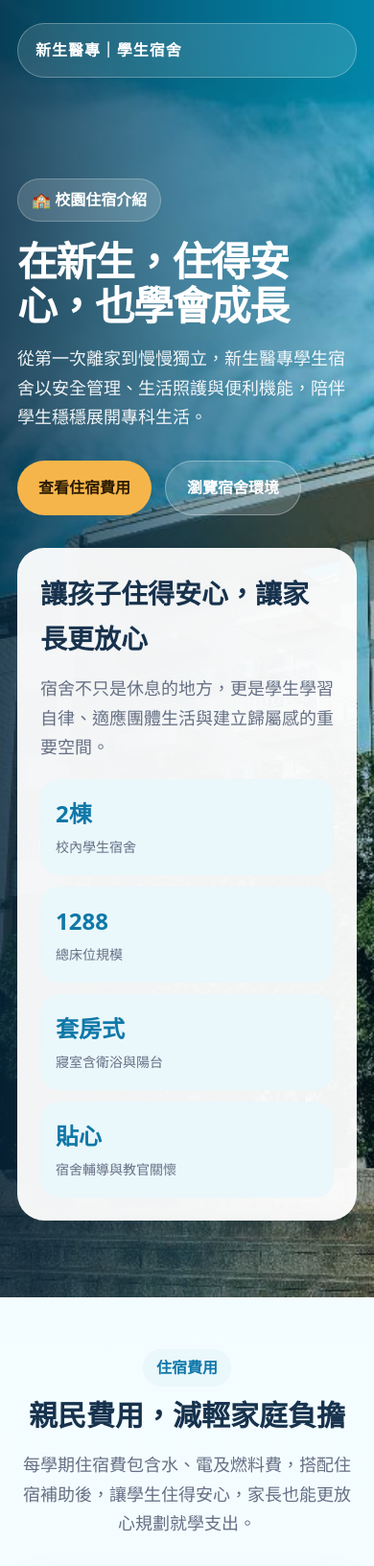
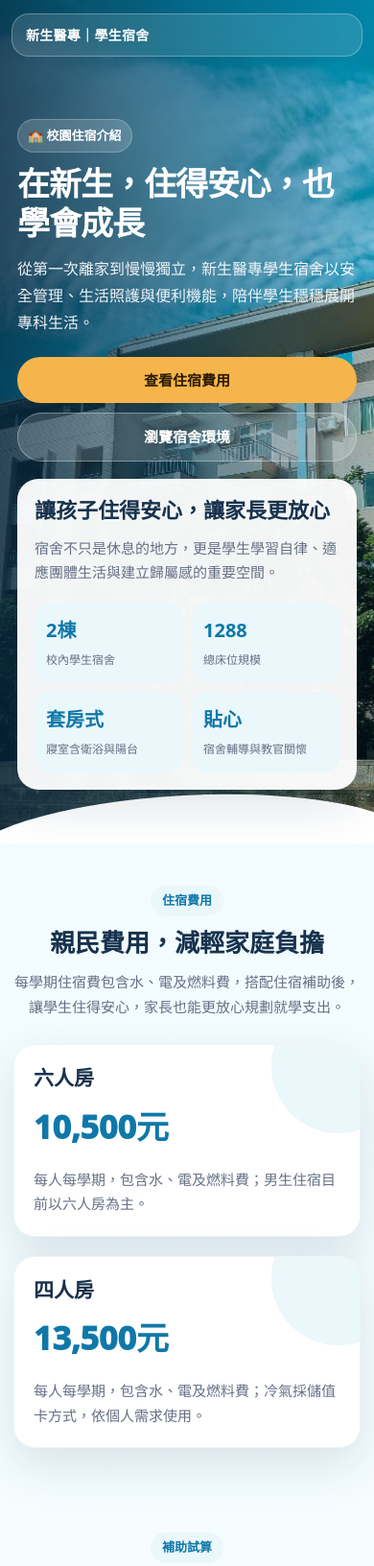
Before and after one commit to et57125712-hub/hsc-dorm, a plain HTML site: page index.html in a window 390 px wide. Shown: the top 1632 px of the page at 96% size. Drawn offline with Linux system fonts and the light colour scheme.

Commit message:
Add files via upload

```diff
--- a/index.html
+++ b/index.html
@@ -428,6 +428,263 @@
         50% { transform: rotate(90deg) translateX(6px); }
       }
     }
+
+    /* === Mobile-friendly override v4 === */
+    @media (max-width: 620px) {
+      body {
+        line-height: 1.65;
+        overflow-x: hidden;
+      }
+
+      .hero {
+        min-height: auto;
+        padding: 96px 18px 56px;
+        background-position: center top;
+      }
+
+      .hero::after {
+        height: 120px;
+        bottom: -70px;
+      }
+
+      .nav {
+        top: 14px;
+        width: calc(100% - 24px);
+        padding: 10px 14px;
+        border-radius: 18px;
+      }
+
+      .brand {
+        font-size: 14px;
+        letter-spacing: .02em;
+      }
+
+      .nav span:last-child {
+        display: none;
+      }
+
+      .hero-inner {
+        gap: 18px;
+        padding-top: 28px;
+      }
+
+      .eyebrow {
+        font-size: 13px;
+        padding: 6px 10px;
+        margin-bottom: 12px;
+      }
+
+      h1 {
+        font-size: 34px;
+        line-height: 1.18;
+        letter-spacing: -0.03em;
+        margin-bottom: 14px;
+      }
+
+      .hero p {
+        font-size: 16px;
+        line-height: 1.75;
+        margin-bottom: 22px;
+      }
+
+      .cta-row {
+        gap: 10px;
+      }
+
+      .btn {
+        width: 100%;
+        padding: 12px 16px;
+        font-size: 15px;
+      }
+
+      .hero-card {
+        padding: 18px;
+        border-radius: 22px;
+      }
+
+      .hero-card h2 {
+        font-size: 22px;
+        line-height: 1.35;
+      }
+
+      .hero-card p {
+        font-size: 15px !important;
+        line-height: 1.7;
+      }
+
+      .mini-grid {
+        grid-template-columns: repeat(2, 1fr);
+        gap: 10px;
+      }
+
+      .mini {
+        padding: 12px;
+        border-radius: 16px;
+      }
+
+      .mini strong {
+        font-size: 20px;
+      }
+
+      .mini span {
+        font-size: 12px;
+        line-height: 1.45;
+      }
+
+      section,
+      .subsidy-section,
+      #real-photos {
+        width: calc(100% - 28px);
+        padding: 44px 0;
+      }
+
+      .section-title {
+        margin-bottom: 26px;
+      }
+
+      .section-title .tag {
+        font-size: 13px;
+        padding: 5px 12px;
+      }
+
+      .section-title h2 {
+        font-size: 26px;
+        line-height: 1.3;
+      }
+
+      .section-title p {
+        font-size: 15px;
+        line-height: 1.75;
+        margin: 10px 0 0;
+      }
+
+      .price,
+      .subsidy-card,
+      .feature,
+      .story {
+        padding: 20px;
+        border-radius: 22px;
+      }
+
+      .price h3,
+      .subsidy-card h3 {
+        font-size: 21px;
+        line-height: 1.35;
+      }
+
+      .price .num {
+        font-size: 34px;
+      }
+
+      .price p,
+      .feature p,
+      .story p,
+      .check,
+      .subsidy-note {
+        font-size: 15px;
+        line-height: 1.7;
+      }
+
+      .fee-box {
+        padding: 16px;
+        border-radius: 18px;
+      }
+
+      .fee-box strong {
+        font-size: 31px;
+      }
+
+      .save-pill {
+        font-size: 14px;
+        line-height: 1.5;
+      }
+
+      .feature {
+        min-height: auto;
+      }
+
+      .icon {
+        width: 46px;
+        height: 46px;
+        font-size: 23px;
+        border-radius: 15px;
+      }
+
+      .feature h3 {
+        font-size: 20px;
+      }
+
+      .story h2 {
+        font-size: 26px;
+        line-height: 1.35;
+      }
+
+      .photo-card {
+        transform: none;
+        border-radius: 22px;
+      }
+
+      .photo-card img {
+        height: 240px;
+      }
+
+      .real-card,
+      .real-card.featured {
+        min-height: 220px;
+        border-radius: 22px;
+      }
+
+      .real-card strong {
+        font-size: 18px;
+      }
+
+      .real-card span {
+        font-size: 13px;
+        line-height: 1.45;
+      }
+
+      .timeline {
+        gap: 10px;
+      }
+
+      .time-item {
+        padding: 18px;
+        border-radius: 18px;
+      }
+
+      .time-item strong {
+        font-size: 22px;
+      }
+
+      .time-item span {
+        font-size: 14px;
+      }
+
+      .final {
+        width: calc(100% - 28px);
+        margin-bottom: 42px;
+        padding: 34px 22px;
+        border-radius: 26px;
+      }
+
+      .final h2 {
+        font-size: 28px;
+        line-height: 1.3;
+      }
+
+      .final p {
+        font-size: 16px;
+        line-height: 1.75;
+      }
+
+      footer {
+        font-size: 12px;
+        line-height: 1.6;
+        padding: 22px 18px 38px;
+      }
+    }
+    /* === End mobile-friendly override v4 === */
+
   </style>
 </head>
 <body>
```
